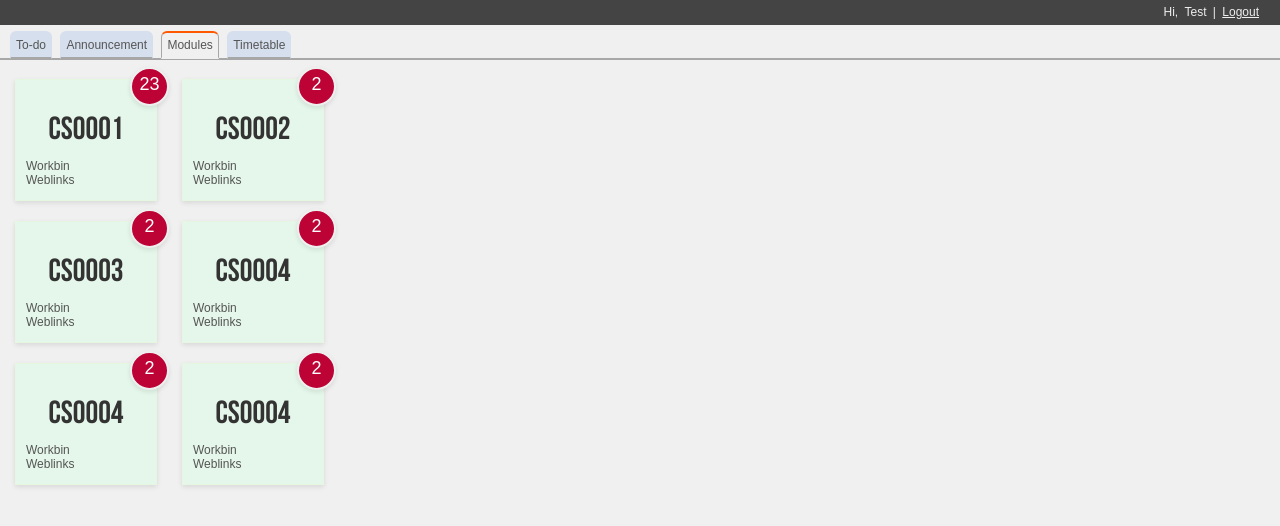
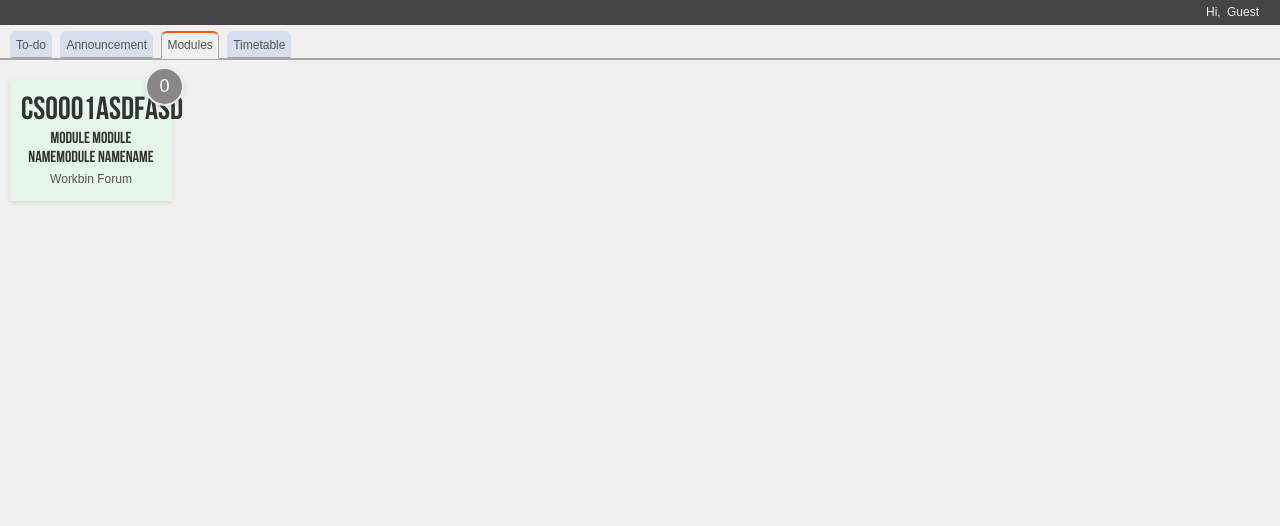
Before and after one commit to zhuochun/ivle-firefox-addon, a website: page data/index.html in a window 1280 px wide. Both pictures are taken after a click on the item "Modules". Drawn offline with Linux system fonts and the light colour scheme.

Commit message:
set modules info display in Panel

```diff
--- a/data/css/style.css
+++ b/data/css/style.css
@@ -61,8 +61,8 @@ blockquote, blockquote q { text-indent: 15px; }
 .jp-container{ width:400px; height:500px; position:relative; }
 
 /* tabs */
-.tab { width: 370px; padding: 10px 15px; float: left; }
-.hide-tab { visibility: hidden; }
+.tab { width: 380px; padding: 10px 10px; float: left; }
+.hide-tab, .hide-item { visibility: hidden; }
 
 /* tabs - announcement */
 .ann-item { padding: 5px; margin-bottom: 10px; background: #F3EFD3; border-left: 3px solid #f0f0f0; }
@@ -72,12 +72,14 @@ blockquote, blockquote q { text-indent: 15px; }
 .ann-item h1:hover .expand { visibility: visible }
 
 /* tabs - modules */
-.mod-item { position: relative; float: left; width: 120px; height: 100px; padding: 10px; margin: 10px 25px 10px 0; background: #E5F7EA; box-shadow: 0px 2px 5px rgba(0,0,0,.1); border: 1px solid #e5f7e0; }
+.mod-item { position: relative; float: left; width: 140px; height: 100px; padding: 10px; margin: 10px 25px 10px 0; background: #E5F7EA; box-shadow: 0px 2px 5px rgba(0,0,0,.1); border: 1px solid #e5f7e0; text-align: center; }
 .mod-item:hover { background: #DEE7E0; border: 1px solid #7bb138; }
-.mod-item h1 { font-size: 32px; text-align: center; margin-top: 20px; }
-.mod-label { position: absolute; display: inline-block; width: 25px; height: 25px; padding: 5px; background: #bd0235; border: 2px solid #efefef; font-size: 18px; text-align: center; color: #fff; box-shadow: 0px 2px 5px rgba(0,0,0,.1); border-radius: 99px; }
+.mod-item h1 { font-size: 32px; padding: 0; }
+.mod-item h2 { padding: 0 0 5px 0; }
+.mod-label { position: absolute; display: inline-block; width: 25px; height: 25px; padding: 5px; background: #bd0235; border: 2px solid #efefef; font-size: 18px; line-height:25px; color: #fff; box-shadow: 0px 2px 5px rgba(0,0,0,.1); border-radius: 99px; }
 .unread { background: #bd0235; top: -13px; right: -13px; }
-.undownload { background: #345888; top: -18px; left: 60px; }
+.zero-unread { background: #888; }
+.mod-links li { display: inline-block; }
 
 /* style inputs */
 input[type="text"], input[type="password"], textarea { border: 1px solid #ddd; padding: 5px 8px 4px; -moz-border-radius: 3px; -webkit-border-radius:3px; border-radius: 3px; -moz-box-shadow: inset 0 2px 4px rgba(0,0,0,.1); -webkit-box-shadow: inset 0 2px 4px rgba(0,0,0,.1); box-shadow: inset 0 2px 4px rgba(0,0,0,.1); -webkit-transition: all 0.5s ease-out; -moz-transition: all 0.5s ease-out; -o-transition: all 0.5s ease-out; }
--- a/data/index.html
+++ b/data/index.html
@@ -21,7 +21,7 @@
   <div id="header" class="group">
 
     <div id="user">
-      Hi, <span id="username">Test</span> | <a href="#">Logout</a>
+      Hi, <span id="username">Guest</span>
     </div> <!-- END user -->
 
   </div> <!-- END header -->
@@ -105,78 +105,15 @@
 
       <div class="mod-item">
 
-        <h1>CS0001</h1>
+        <h1>CS0001ASDFASD</h1>
 
-        <span class="unread mod-label">23</span>
+        <h2>Module Module NameModule NameName</h2>
 
-        <ul>
+        <span class="unread zero-unread mod-label">0</span>
+
+        <ul class="mod-links">
           <li>Workbin</li>
-          <li>Weblinks</li>
-        </ul>
-
-      </div> <!-- END mod-item -->
-
-      <div class="mod-item">
-
-        <h1>CS0002</h1>
-
-        <span class="unread mod-label">2</span>
-
-        <ul>
-          <li>Workbin</li>
-          <li>Weblinks</li>
-        </ul>
-
-      </div> <!-- END mod-item -->
-
-      <div class="mod-item">
-
-        <h1>CS0003</h1>
-
-        <span class="unread mod-label">2</span>
-
-        <ul>
-          <li>Workbin</li>
-          <li>Weblinks</li>
-        </ul>
-
-      </div> <!-- END mod-item -->
-
-      <div class="mod-item">
-
-        <h1>CS0004</h1>
-
-        <span class="unread mod-label">2</span>
-
-        <ul>
-          <li>Workbin</li>
-          <li>Weblinks</li>
-        </ul>
-
-      </div> <!-- END mod-item -->
-
-      <div class="mod-item">
-
-        <h1>CS0004</h1>
-
-        <span class="unread mod-label">2</span>
-
-        <ul>
-          <li>Workbin</li>
-          <li>Weblinks</li>
-        </ul>
-
-      </div> <!-- END mod-item -->
-
-      <div class="mod-item">
-
-        <h1>CS0004</h1>
-
-        <span class="unread mod-label">2</span>
-
-        <ul>
-          <li>Workbin</li>
-          <li>Weblinks</li>
+          <li>Forum</li>
         </ul>
 
       </div> <!-- END mod-item -->
--- a/data/js/getToken.js
+++ b/data/js/getToken.js
@@ -1,5 +1,7 @@
 // To Retrieve the user token from url
-// Last Edit 06/Mar/2012 05:11 PM
+// Last Edit 11/Mar/2012 04:20 PM
+
+console.log("getting token script");
 
 var search = function () {
     var p = window.location.search.substr(1).split(/\&/), l = p.length, kv, r = {};
@@ -11,6 +13,6 @@ var search = function () {
 } ();
 
 if (search.token && search.token.length > 0 && search.token != 'undefined') {
+    alert("You have successfully logged in. You may close this page and start using IVLE Firefox Add-on");
     self.postMessage(search.token);
-    alert("You have successfully logged in. You may close this page and start using IVLE Firefox Add-on");
 }
```
Also changed, not shown: data/panel.js (+47 -3 lines).
